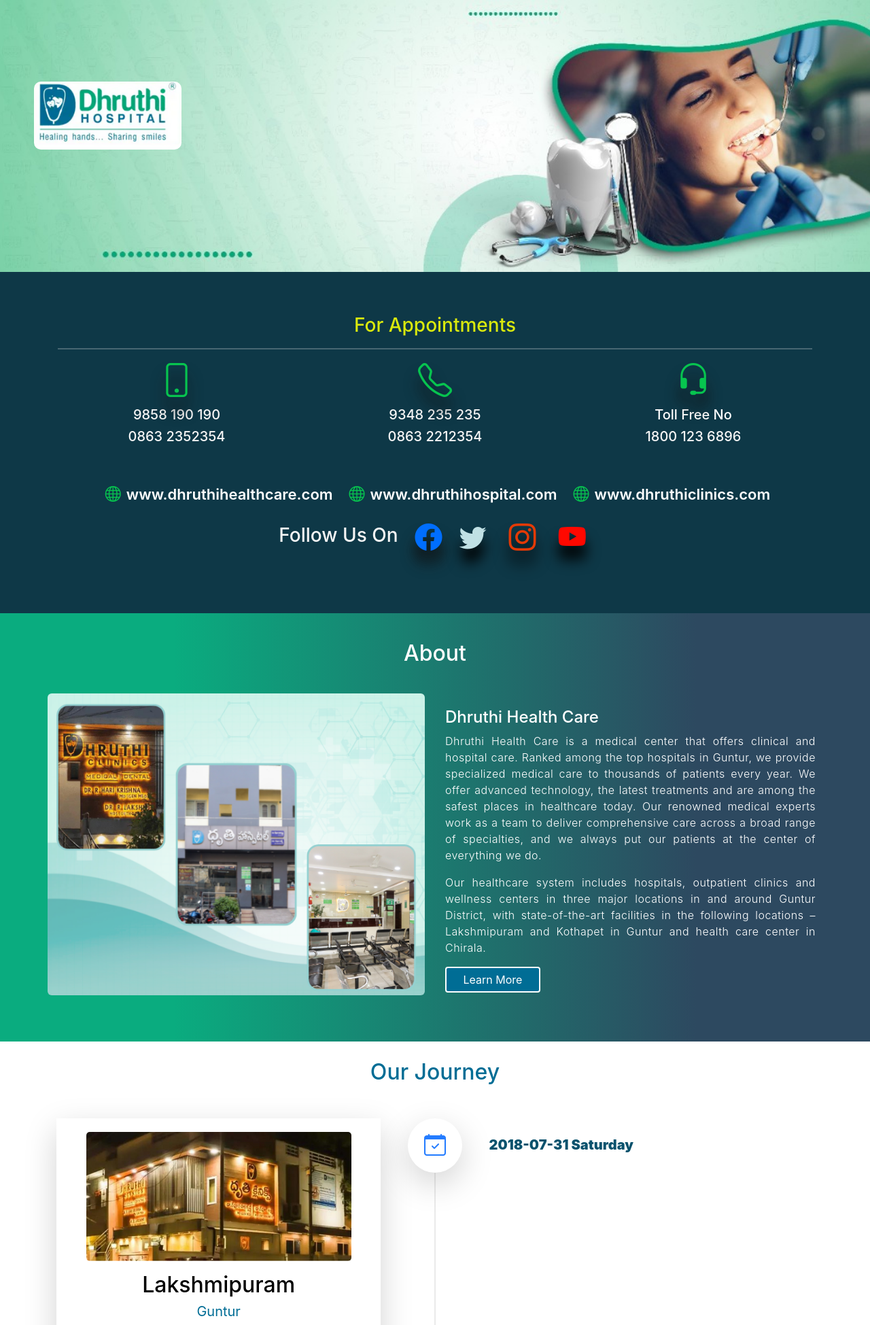
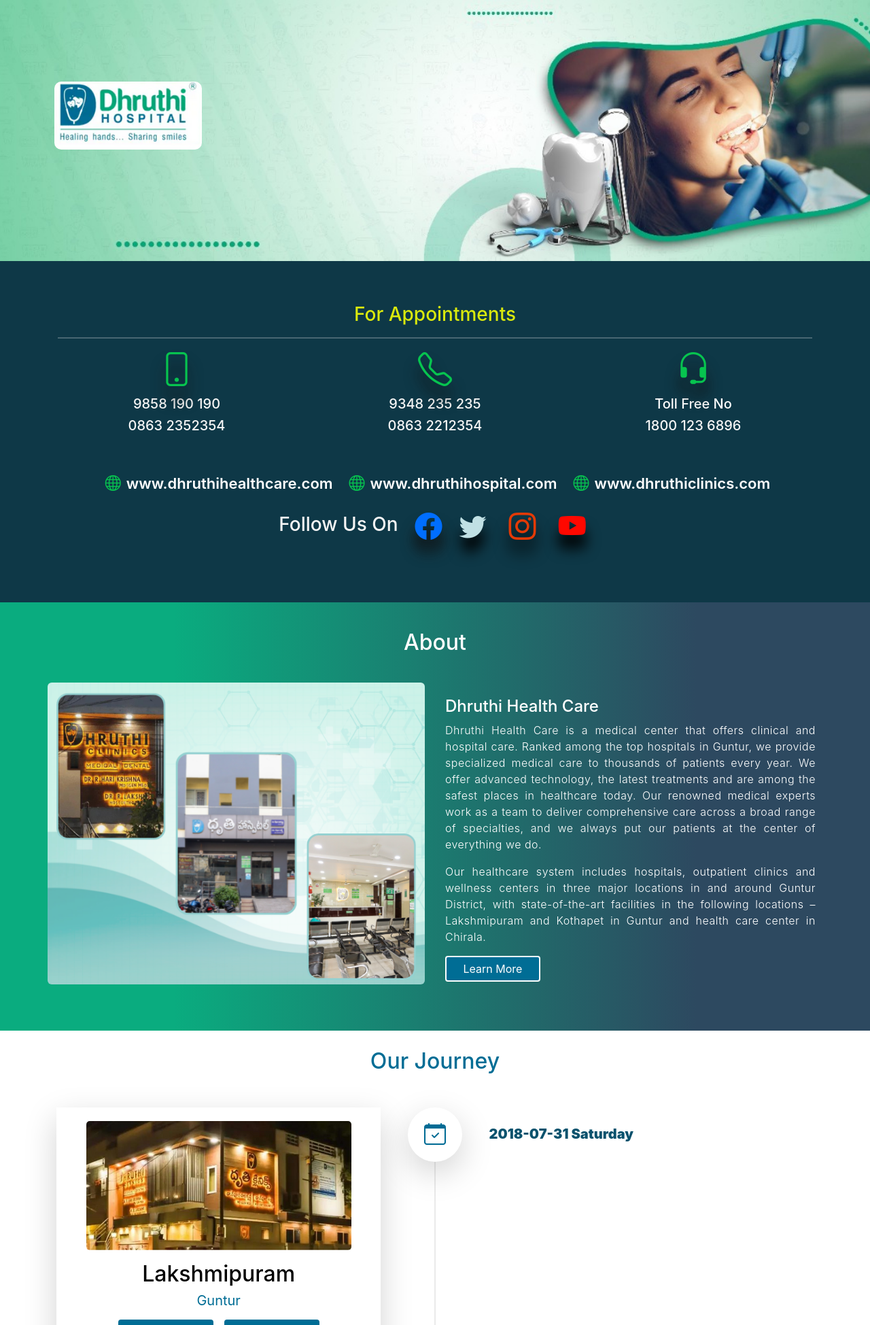
Before and after one commit to DT7Solutions/dhruthi-hospitals-2, a Django app: page / in a window 1280 px wide. Shown: the top 1949 px of the page at 68% size. Run offline with Django 4.2, Linux system fonts and the light colour scheme; data comes from the database, SQL or seed files in the repository; both versions use the stored data as it was after the commit; some libraries are stand-ins or nearby versions.

Commit message:
finail changes

```diff
--- a/dhruthi/static/css/dhruthi.css
+++ b/dhruthi/static/css/dhruthi.css
@@ -1,14 +1,14 @@
 .logo-banner{
     position: absolute !important;
     top: 120px !important;
-    left: 50px !important;
+    left: 80px !important;
     z-index: 10;
 }
 
 .logo-banner img{
   border-radius: 10px !important;
-  height: 100px !important;
-  width: 100% !important;
+  height: 100px;
+  width: 100%;
 }
 html,body {
   margin: 0 !important;
@@ -723,7 +723,6 @@
   background-clip: initial!important;
 }
 
-
 @media (max-width:950px){
   .logo-banner img{
   position: absolute;
--- a/dhruthi/static/css/templatemo-medic-care.css
+++ b/dhruthi/static/css/templatemo-medic-care.css
@@ -296,21 +296,29 @@
       object-fit: cover !important;
       object-position: center !important;
     }
-    .logo-banner {
+    /* .logo-banner {
       display: none !important;
-    }
+    } */
   }
 
 
+.swiper-slide {
+  width: 100%;
+  /* height: 50vh !important; */
+  margin: 0 !important;
+  padding: 0 !important;
+  /* background-repeat: no-repeat;
+  background-size:cover; */
+  /* object-fit: none;
+  object-position: right top;   */
+}
 .swiper-slide .slider-image{
   width: 100%;
-  height: 50vh !important;
-  margin: 0 !important;
-  padding: 0 !important;
+ padding-top: 30% !important;
   background-repeat: no-repeat;
-  background-size:cover;
-  object-fit: cover !important;
-  object-position: bottom !important;
+  background-size:100%;
+  object-fit: none;
+  object-position: right top;
 }
 
 
@@ -592,7 +600,7 @@
   position: relative !important;
   z-index: 100 !important;
   font-size: var(--h3-font-size) !important;
-  color: var(--primary-color) !important;
+  color: #006b94!important;
   display: block !important;
   text-align: center !important;
   line-height: 80px !important;
--- a/dhruthi/templates/uifiles/index.html
+++ b/dhruthi/templates/uifiles/index.html
@@ -73,7 +73,7 @@
       </div>
       <div class="logo-banner animated  flip">
         <img src="{% static 'images/dh-images/dhruthi-hospital-logo-250x115.png' %}" class="animated "
-          style="width:300px;height:150px;" />
+           />
       </div>
     </section>
 
@@ -332,7 +332,7 @@
             data-aos="fade-right" data-aos-duration="1000">
             <div class="d-flex justify-content-center align-items-center">
               <img src="{% static 'images/dh-images/dhruthi-hospital-meet-our-doctors-500x500.jpg' %}"
-                class="doctor-one shadow-lg" />
+                class="doctor-one" />
             </div>
           </div>
 
@@ -343,7 +343,7 @@
           <div class="col-sm-12 col-md-12  col-lg-5 mb-sm-2" data-aos="fade-right" data-aos-duration="1000">
             <div class=" d-flex justify-content-center align-items-center">
               <img src="{% static 'images/dh-images/dhruthi-hospitals-meet-our-doctors-508x508.jpg' %}"
-                class="doctor-two shadow-lg" />
+                class="doctor-two" />
             </div>
           </div>
           <div class="col-sm-12 col-md-12 col-lg-7  row-text " data-aos="fade-left" data-aos-duration="1000"
@@ -806,7 +806,7 @@
     <section class="award-section">
       <div class="container">
       <div class="row ">
-        <div class="col-sm-12 col-md-12  col-lg-5 ">
+        <div class="col-sm-12 col-md-12  col-lg-5 mb-sm-5 mb-5">
           <div class="owl-carousel  owl-award-slider carousel-img  mt-3 d-flex justify-content-center align-items-center" >
             <div class="item award-1">
               <img
@@ -818,7 +818,7 @@
                 alt=""></div>
           </div>
         </div>
-        <div class="col-sm-12 col-md-12  col-lg-7 award-content">
+        <div class="col-sm-12 col-md-12  col-lg-7 order-first order-md-2 award-content">
           <h3>Times Icons Of Healthcare Award 2022</h3>
           <p>Dhruthi Hospitals is proud to receive the Times of India award, for maintaining the medium cost fee with
             hygiene maintenance and eradicating the infectious diseases and taking care of patients with utmost care.
@@ -842,7 +842,7 @@
           <div class="row g-4">
               <div class="col-lg-4 col-md-6 wow fadeInUp" data-wow-delay="0.1s">
                 <div class="card shadow-lg  bg-white rounded " >
-                  <img src="{% static 'images/dh-images/dhruthi-hospital-meet-300x300.png' %}" class="doc-img" alt="...">
+                  <img src="{% static 'images/dh-images/dhruthi-hospital-meet-300x300.png' %}" class="stf-img" alt="...">
                   <div class="card-body">
                     <h5 class="card-title mt-2 text-center">Staff Name</h5>
                   </div>
@@ -851,7 +851,7 @@
               <div class="col-lg-4 col-md-6 wow fadeInUp" data-wow-delay="0.3s">
                 <div class="card shadow-lg  bg-white rounded" >
                   <img src="{% static 'images/dh-images/dhruthi-hospital-meet-our-doctors-two-300x300.png' %}"
-                    class="doc-img" alt="...">
+                    class="stf-img" alt="...">
                   <div class="card-body">
                     <h5 class="card-title mt-2 text-center">Staff Name</h5>
                   </div>
@@ -859,7 +859,7 @@
               </div>
               <div class="col-lg-4 col-md-6 wow fadeInUp" data-wow-delay="0.5s">
                 <div class="card shadow-lg  bg-white rounded " >
-                  <img src="{% static 'images/dh-images/dhruthi-hospital-meet-300x300.png' %}" class="doc-img" alt="...">
+                  <img src="{% static 'images/dh-images/dhruthi-hospital-meet-300x300.png' %}" class="stf-img" alt="...">
                   <div class="card-body">
                     <h5 class="card-title mt-2 text-center">Staff Name</h5>
                   </div>
@@ -948,7 +948,7 @@
                       class="d-flex py-3 px-4 align-items-center justify-content-between btn btn-link collapsed"
                       data-parent="#accordion" data-toggle="collapse" aria-expanded="false" aria-controls="collapseOne">
                       <p class="mb-0 question" style="color:#f4f8fa; font-weight:600;">How To Get In Touch The Dhruthi
-                        Hospital ?</p>
+                      Clinics ?</p>
                       <i class="fa" aria-hidden="true" style="color:#006d95;"></i>
                     </button>
                   </h2>
@@ -981,8 +981,7 @@
                     <ol>
                       <li style="list-style-type:none;">You can schedule an appointment online at</li>
                       <li style="list-style-type:none;">www.dhruthihospital.com to schedule a medical appointment</li>
-                      <li style="list-style-type:none;">or Online Consultation at https://dhruthihospital.com/ online-
-                      </li>
+                      <li style="list-style-type:none;">or Online Consultation at <span><a href="https://dhruthihospital.com">https://dhruthihospital.com</a></span> online</li>
                       <li style="list-style-type:none;">doctors-consultation.</li>
 
                     </ol>
```
Also changed, not shown: other parts of dhruthi/static/css/templatemo-medic-care.css (+39 -0 lines), dhruthi/db.sqlite3, dhruthi/static/images/dh-images/dhruthihospital-services-sunday-clinics-110x110.png (added), dhruthi/uploads/dhruthi-hospital-main-page-doctors-image-1024x266_eShTWzS.jpg (added).
